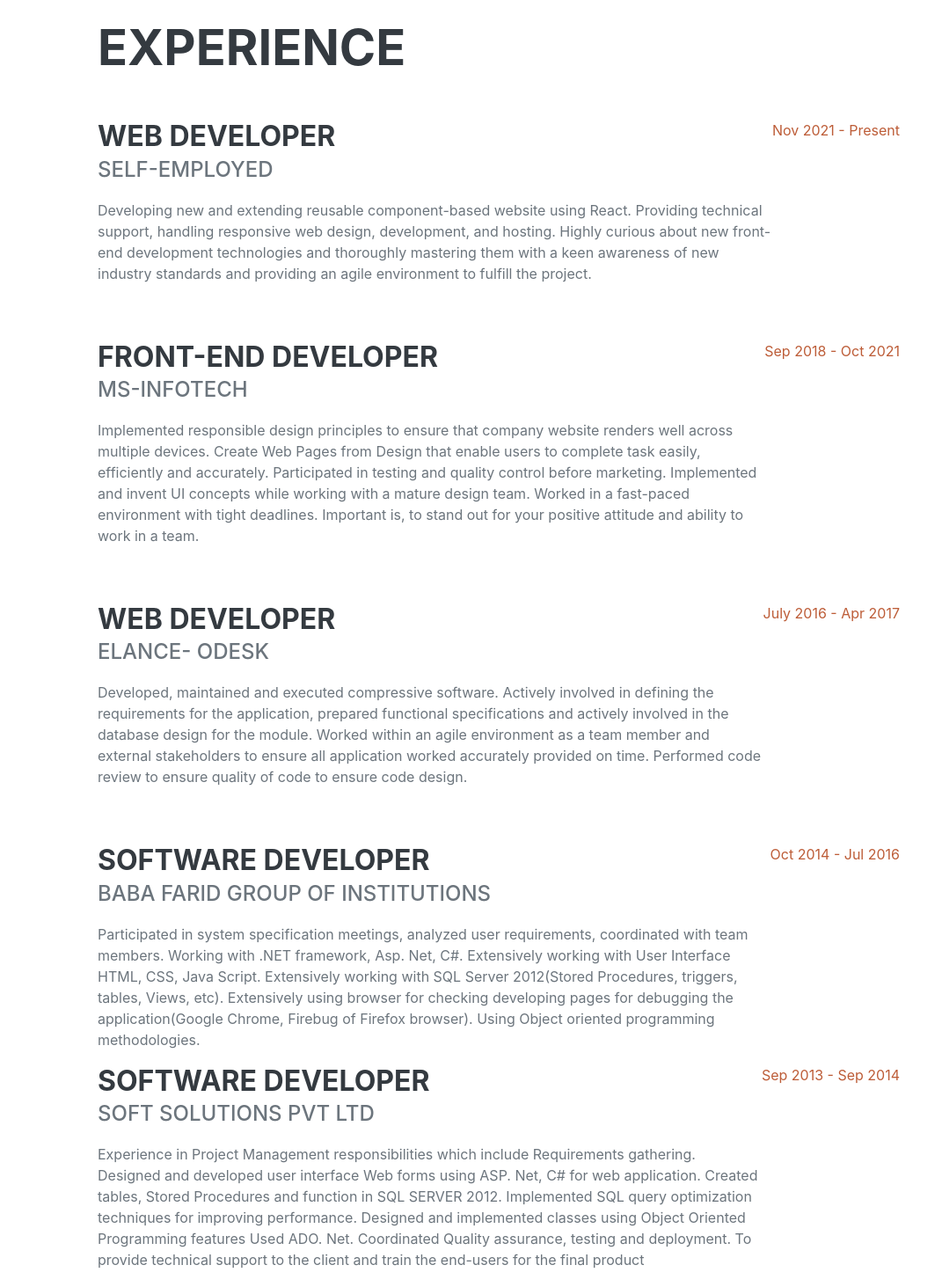
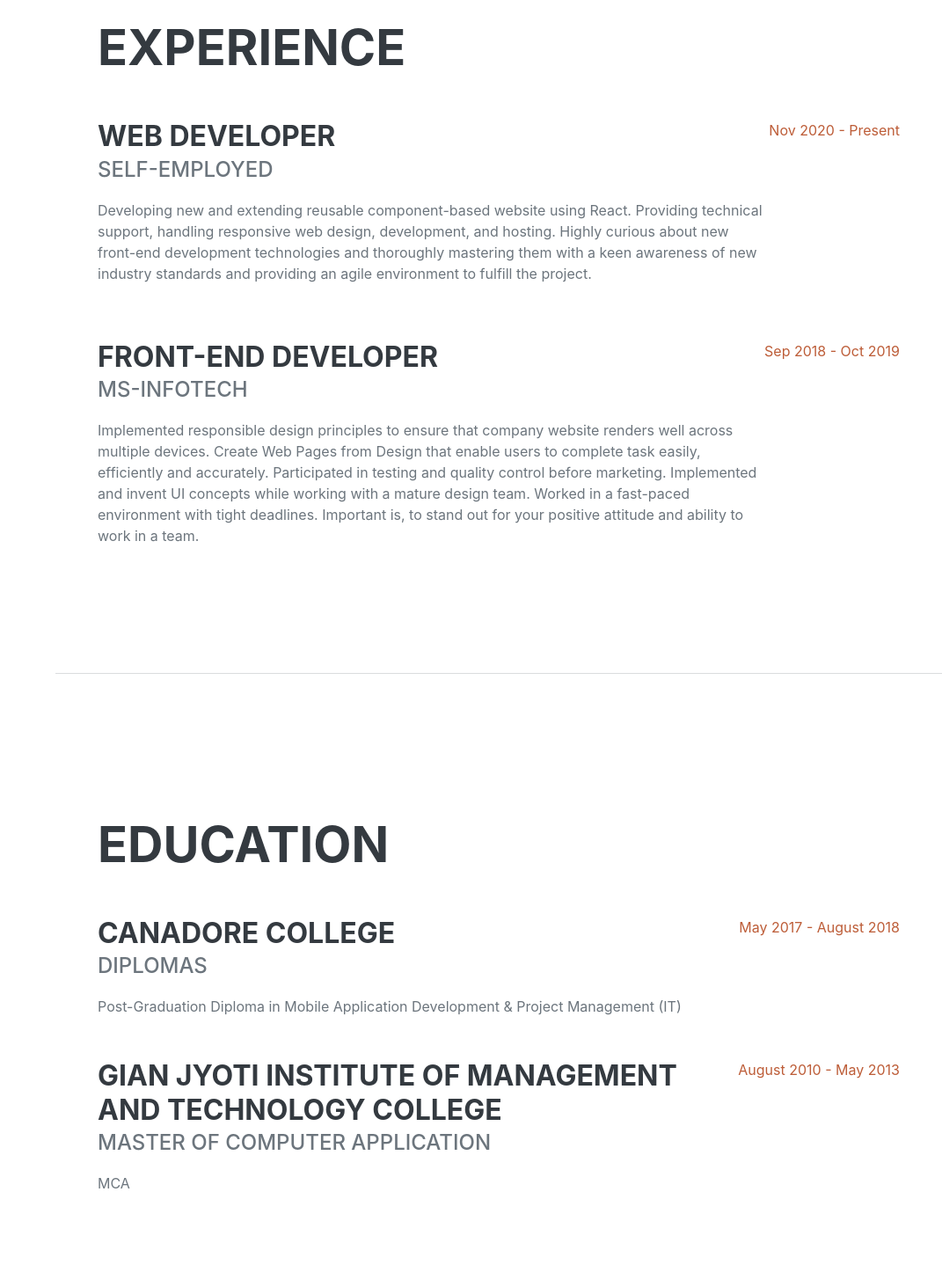
Before and after one commit to 89Rajveer/myportfolio, a plain HTML site: page index.html in a window 1280 px wide. Shown: the part 860-2323 px from the top of the page at 88% size, without its empty margins (209-1280 px from the left). Drawn offline with nearby package versions, Linux system fonts and the light colour scheme; a web font is replaced by a local one.

Commit message:
Update index.html

```diff
--- a/index.html
+++ b/index.html
@@ -68,7 +68,7 @@
                             <div class="subheading mb-3">Self-employed</div>
                             <p>Developing new and extending reusable component-based website using React. Providing technical support, handling responsive web design, development, and hosting. Highly curious about new front-end development technologies and thoroughly mastering them with a keen awareness of new industry standards and providing an agile environment to fulfill the project.</p>
                         </div>
-                        <div class="flex-shrink-0"><span class="text-primary">Nov 2021 - Present</span></div>
+                        <div class="flex-shrink-0"><span class="text-primary">Nov 2020 - Present</span></div>
                     </div>
                     <div class="d-flex flex-column flex-md-row justify-content-between mb-5">
                         <div class="flex-grow-1">
@@ -76,32 +76,32 @@
                             <div class="subheading mb-3">MS-Infotech</div>
                             <p>Implemented responsible design principles to ensure that company website renders well across multiple devices. Create Web Pages from Design that enable users to complete task easily, efficiently and accurately. Participated in testing and quality control before marketing. Implemented and invent UI concepts while working with a mature design team. Worked in a fast-paced environment with tight deadlines. Important is, to stand out for your positive attitude and ability to work in a team.</p>
                         </div>
-                        <div class="flex-shrink-0"><span class="text-primary">Sep 2018 - Oct 2021</span></div>
+                        <div class="flex-shrink-0"><span class="text-primary">Sep 2018 - Oct 2019</span></div>
                     </div>
-                    <div class="d-flex flex-column flex-md-row justify-content-between mb-5">
+                   <!--  <div class="d-flex flex-column flex-md-row justify-content-between mb-5">
                         <div class="flex-grow-1">
                             <h3 class="mb-0">Web Developer</h3>
                             <div class="subheading mb-3">Elance- oDesk</div>
                             <p>Developed, maintained and executed compressive software. Actively involved in defining the requirements for the application, prepared functional specifications and actively involved in the database design for the module. Worked within an agile environment as a team member and external stakeholders to ensure all application worked accurately provided on time. Performed code review to ensure quality of code to ensure code design.</p>
                         </div>
                         <div class="flex-shrink-0"><span class="text-primary">July 2016 - Apr 2017</span></div>
-                    </div>
-                    <div class="d-flex flex-column flex-md-row justify-content-between">
+                    </div> -->
+                <!--     <div class="d-flex flex-column flex-md-row justify-content-between">
                         <div class="flex-grow-1">
                             <h3 class="mb-0">Software Developer</h3>
                             <div class="subheading mb-3">Baba Farid Group of Institutions</div>
                             <p>Participated in system specification meetings, analyzed user requirements, coordinated with team members. Working with .NET framework, Asp. Net, C#. Extensively working with User Interface HTML, CSS, Java Script. Extensively working with SQL Server 2012(Stored Procedures, triggers, tables, Views, etc). Extensively using browser for checking developing pages for debugging the application(Google Chrome, Firebug of Firefox browser). Using Object oriented programming methodologies.</p>
                         </div>
                         <div class="flex-shrink-0"><span class="text-primary">Oct 2014 - Jul 2016</span></div>
-                    </div>
-                     <div class="d-flex flex-column flex-md-row justify-content-between">
+                    </div> -->
+                   <!--   <div class="d-flex flex-column flex-md-row justify-content-between">
                         <div class="flex-grow-1">
                             <h3 class="mb-0">Software Developer</h3>
                             <div class="subheading mb-3">Soft Solutions Pvt Ltd</div>
                             <p>Experience in Project Management responsibilities which include Requirements gathering. Designed and developed user interface Web forms using ASP. Net, C# for web application. Created tables, Stored Procedures and function in SQL SERVER 2012. Implemented SQL query optimization techniques for improving performance. Designed and implemented classes using Object Oriented Programming features Used ADO. Net. Coordinated Quality assurance, testing and deployment. To provide technical support to the client and train the end-users for the final product</p>
                         </div>
                         <div class="flex-shrink-0"><span class="text-primary">Sep 2013 - Sep 2014</span></div>
-                    </div>
+                    </div> -->
 
                 </div>
             </section>
@@ -145,9 +145,9 @@
                         <li class="list-inline-item"><i class="fab fa-node-js"></i></li>
                         <li class="list-inline-item"><i class="fab fa-npm"></i></li>
                         <li class="list-inline-item" style="font-size: 1.5rem;">Angular</li>
-                        <li class="list-inline-item" style="font-size: 1.5rem;">C#</li>
+                    <!--     <li class="list-inline-item" style="font-size: 1.5rem;">C#</li>
                         <li class="list-inline-item" style="font-size: 1.5rem;">VB.NET</li>
-                        <li class="list-inline-item" style="font-size: 1.5rem;">ASP.NET</li>
+                        <li class="list-inline-item" style="font-size: 1.5rem;">ASP.NET</li> -->
                         <li class="list-inline-item" style="font-size: 1.5rem;">JSON</li>
                         <li class="list-inline-item" style="font-size: 1.5rem;">C</li>
                         <li class="list-inline-item" style="font-size: 1.5rem;">C++</li>
```
